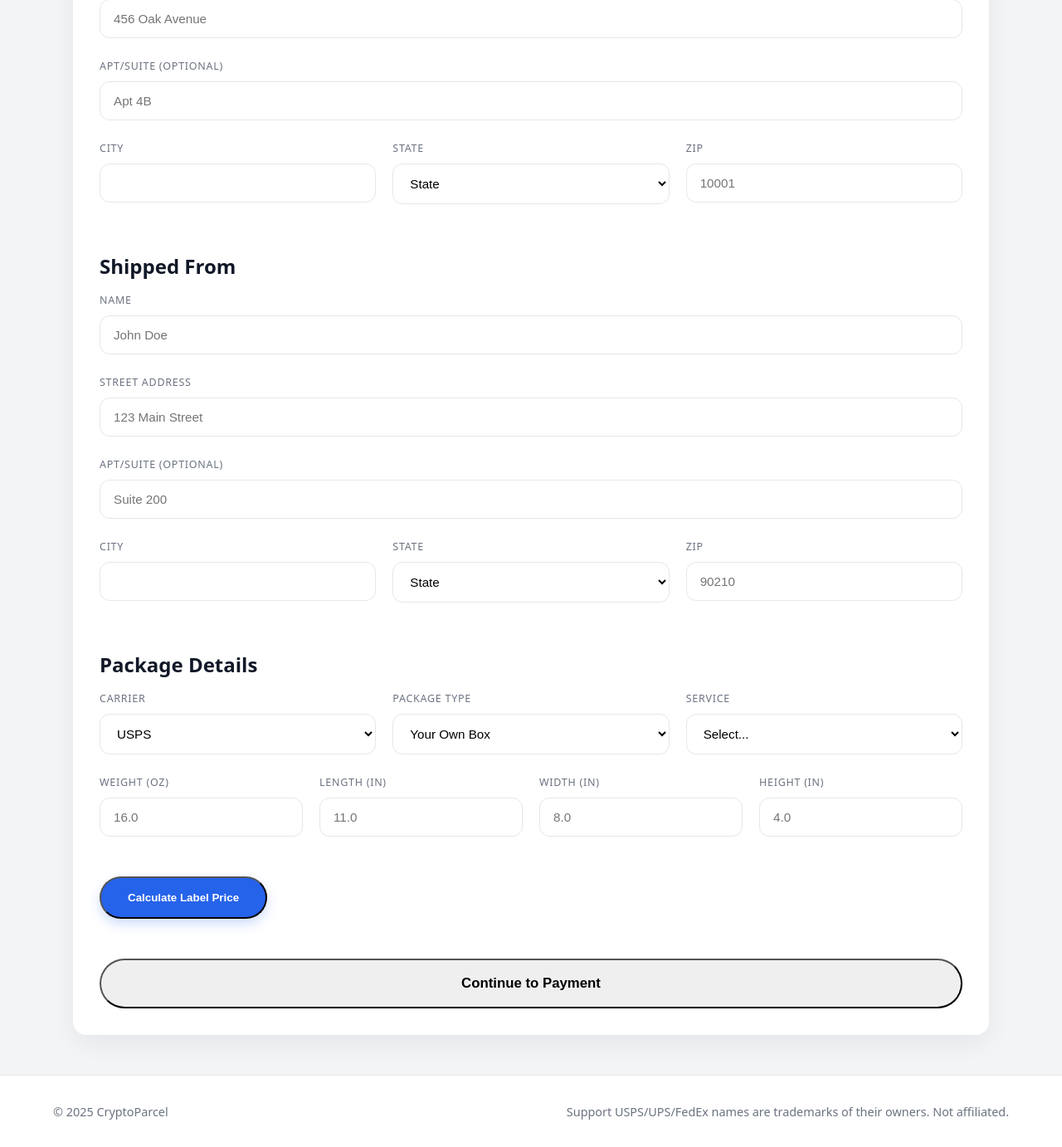
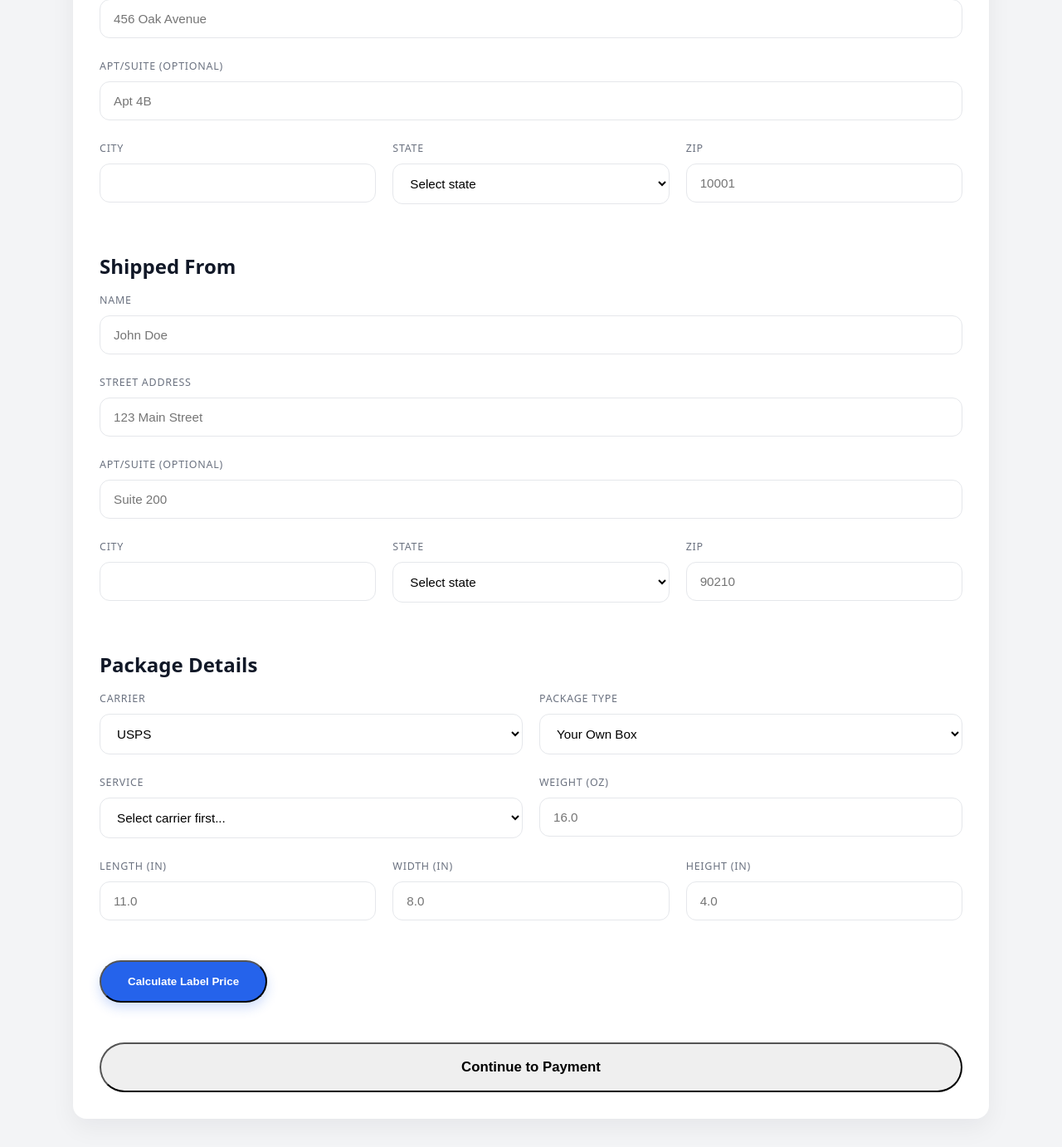
Before and after one commit to cryptoparcel/cryptoparcel_finish, a Flask app: page /create-label in a window 1280 px wide. Shown: the part 421-1803 px from the top of the page at 83% size. Before the commit the page ends 1770 px from the top, so only its background shows below. Run offline with Flask 3, Linux system fonts and the light colour scheme; a user stored in the database is signed in.

Commit message:
Update create_label.html

```diff
--- a/templates/create_label.html
+++ b/templates/create_label.html
@@ -28,24 +28,57 @@
         <div class="cp-field-group">
           <label>State</label>
           <select name="to_state" required>
-            <option value="">State</option>
-            <option value="AL">AL</option><option value="AK">AK</option><option value="AZ">AZ</option>
-            <option value="AR">AR</option><option value="CA">CA</option><option value="CO">CO</option>
-            <option value="CT">CT</option><option value="DE">DE</option><option value="FL">FL</option>
-            <option value="GA">GA</option><option value="HI">HI</option><option value="ID">ID</option>
-            <option value="IL">IL</option><option value="IN">IN</option><option value="IA">IA</option>
-            <option value="KS">KS</option><option value="KY">KY</option><option value="LA">LA</option>
-            <option value="ME">ME</option><option value="MD">MD</option><option value="MA">MA</option>
-            <option value="MI">MI</option><option value="MN">MN</option><option value="MS">MS</option>
-            <option value="MO">MO</option><option value="MT">MT</option><option value="NE">NE</option>
-            <option value="NV">NV</option><option value="NH">NH</option><option value="NJ">NJ</option>
-            <option value="NM">NM</option><option value="NY">NY</option><option value="NC">NC</option>
-            <option value="ND">ND</option><option value="OH">OH</option><option value="OK">OK</option>
-            <option value="OR">OR</option><option value="PA">PA</option><option value="RI">RI</option>
-            <option value="SC">SC</option><option value="SD">SD</option><option value="TN">TN</option>
-            <option value="TX">TX</option><option value="UT">UT</option><option value="VT">VT</option>
-            <option value="VA">VA</option><option value="WA">WA</option><option value="WV">WV</option>
-            <option value="WI">WI</option><option value="WY">WY</option>
+            <option value="">Select state</option>
+            <option value="AL">Alabama</option>
+            <option value="AK">Alaska</option>
+            <option value="AZ">Arizona</option>
+            <option value="AR">Arkansas</option>
+            <option value="CA">California</option>
+            <option value="CO">Colorado</option>
+            <option value="CT">Connecticut</option>
+            <option value="DE">Delaware</option>
+            <option value="FL">Florida</option>
+            <option value="GA">Georgia</option>
+            <option value="HI">Hawaii</option>
+            <option value="ID">Idaho</option>
+            <option value="IL">Illinois</option>
+            <option value="IN">Indiana</option>
+            <option value="IA">Iowa</option>
+            <option value="KS">Kansas</option>
+            <option value="KY">Kentucky</option>
+            <option value="LA">Louisiana</option>
+            <option value="ME">Maine</option>
+            <option value="MD">Maryland</option>
+            <option value="MA">Massachusetts</option>
+            <option value="MI">Michigan</option>
+            <option value="MN">Minnesota</option>
+            <option value="MS">Mississippi</option>
+            <option value="MO">Missouri</option>
+            <option value="MT">Montana</option>
+            <option value="NE">Nebraska</option>
+            <option value="NV">Nevada</option>
+            <option value="NH">New Hampshire</option>
+            <option value="NJ">New Jersey</option>
+            <option value="NM">New Mexico</option>
+            <option value="NY">New York</option>
+            <option value="NC">North Carolina</option>
+            <option value="ND">North Dakota</option>
+            <option value="OH">Ohio</option>
+            <option value="OK">Oklahoma</option>
+            <option value="OR">Oregon</option>
+            <option value="PA">Pennsylvania</option>
+            <option value="RI">Rhode Island</option>
+            <option value="SC">South Carolina</option>
+            <option value="SD">South Dakota</option>
+            <option value="TN">Tennessee</option>
+            <option value="TX">Texas</option>
+            <option value="UT">Utah</option>
+            <option value="VT">Vermont</option>
+            <option value="VA">Virginia</option>
+            <option value="WA">Washington</option>
+            <option value="WV">West Virginia</option>
+            <option value="WI">Wisconsin</option>
+            <option value="WY">Wyoming</option>
           </select>
         </div>
         <div class="cp-field-group">
@@ -76,9 +109,57 @@
         <div class="cp-field-group">
           <label>State</label>
           <select name="from_state" required>
-            <option value="">State</option>
-            <!-- Same state list -->
-            <option value="WY">WY</option>
+            <option value="">Select state</option>
+            <option value="AL">Alabama</option>
+            <option value="AK">Alaska</option>
+            <option value="AZ">Arizona</option>
+            <option value="AR">Arkansas</option>
+            <option value="CA">California</option>
+            <option value="CO">Colorado</option>
+            <option value="CT">Connecticut</option>
+            <option value="DE">Delaware</option>
+            <option value="FL">Florida</option>
+            <option value="GA">Georgia</option>
+            <option value="HI">Hawaii</option>
+            <option value="ID">Idaho</option>
+            <option value="IL">Illinois</option>
+            <option value="IN">Indiana</option>
+            <option value="IA">Iowa</option>
+            <option value="KS">Kansas</option>
+            <option value="KY">Kentucky</option>
+            <option value="LA">Louisiana</option>
+            <option value="ME">Maine</option>
+            <option value="MD">Maryland</option>
+            <option value="MA">Massachusetts</option>
+            <option value="MI">Michigan</option>
+            <option value="MN">Minnesota</option>
+            <option value="MS">Mississippi</option>
+            <option value="MO">Missouri</option>
+            <option value="MT">Montana</option>
+            <option value="NE">Nebraska</option>
+            <option value="NV">Nevada</option>
+            <option value="NH">New Hampshire</option>
+            <option value="NJ">New Jersey</option>
+            <option value="NM">New Mexico</option>
+            <option value="NY">New York</option>
+            <option value="NC">North Carolina</option>
+            <option value="ND">North Dakota</option>
+            <option value="OH">Ohio</option>
+            <option value="OK">Oklahoma</option>
+            <option value="OR">Oregon</option>
+            <option value="PA">Pennsylvania</option>
+            <option value="RI">Rhode Island</option>
+            <option value="SC">South Carolina</option>
+            <option value="SD">South Dakota</option>
+            <option value="TN">Tennessee</option>
+            <option value="TX">Texas</option>
+            <option value="UT">Utah</option>
+            <option value="VT">Vermont</option>
+            <option value="VA">Virginia</option>
+            <option value="WA">Washington</option>
+            <option value="WV">West Virginia</option>
+            <option value="WI">Wisconsin</option>
+            <option value="WY">Wyoming</option>
           </select>
         </div>
         <div class="cp-field-group">
@@ -109,40 +190,28 @@
             <option value="usps_flat_envelope">USPS Flat Rate Envelope</option>
             <option value="ups_express_box">UPS Express Box</option>
             <option value="ups_express_tube">UPS Express Tube</option>
-            <option value="fedex_box_small">FedEx Small Box</option>
-            <option value="fedex_box_medium">FedEx Medium Box</option>
+            <option value="fedex_small_box">FedEx Small Box</option>
+            <option value="fedex_medium_box">FedEx Medium Box</option>
             <option value="fedex_envelope">FedEx Envelope</option>
             <option value="fedex_tube">FedEx Tube</option>
-          </select>
-        </div>
-        <div class="cp-field-group">
-          <label>Service</label>
-          <select name="service" id="service">
-            <option value="">Select...</option>
-            <optgroup label="USPS">
-              <option value="USPS Ground Advantage">Ground Advantage</option>
-              <option value="USPS Priority Mail">Priority Mail</option>
-              <option value="USPS Priority Mail Express">Priority Mail Express</option>
-            </optgroup>
-            <optgroup label="UPS">
-              <option value="UPS Ground">Ground</option>
-              <option value="UPS 2nd Day Air">2nd Day Air</option>
-              <option value="UPS Next Day Air">Next Day Air</option>
-            </optgroup>
-            <optgroup label="FedEx">
-              <option value="FedEx Ground">Ground</option>
-              <option value="FedEx 2Day">2Day</option>
-              <option value="FedEx Overnight">Overnight</option>
-            </optgroup>
           </select>
         </div>
       </div>
 
       <div class="cp-field-grid">
         <div class="cp-field-group">
+          <label>Service</label>
+          <select name="service" id="service" required>
+            <option value="">Select carrier first...</option>
+          </select>
+        </div>
+        <div class="cp-field-group">
           <label>Weight (oz)</label>
           <input type="number" step="0.1" id="weight_oz" required placeholder="16.0">
         </div>
+      </div>
+
+      <div class="cp-field-grid">
         <div class="cp-field-group">
           <label>Length (in)</label>
           <input type="number" step="0.1" id="length_in" placeholder="11.0">
@@ -157,12 +226,10 @@
         </div>
       </div>
 
-      <!-- Calculate Button -->
       <button type="button" id="calc-btn" class="cp-btn-primary" style="margin: 24px 0;">
         Calculate Label Price
       </button>
 
-      <!-- Summary (hidden until calculated) -->
       <div id="summary-box" style="display:none; padding: 20px; background: var(--cp-surface-soft); border-radius: var(--cp-radius-card); text-align: center;">
         <h2 style="margin: 0 0 12px;">Estimated Label Price</h2>
         <p style="font-size: 1.8rem; margin: 0; color: var(--cp-accent);">
@@ -182,19 +249,51 @@
 
 <script>
   (function() {
+    const carrierSelect = document.getElementById('carrier');
+    const serviceSelect = document.getElementById('service');
     const calcBtn = document.getElementById('calc-btn');
     const summary = document.getElementById('summary-box');
     const usdEl = document.getElementById('price-usd');
     const btcEl = document.getElementById('price-btc');
-    const service = document.getElementById('service');
     const weightOz = document.getElementById('weight_oz');
+
+    const services = {
+      USPS: [
+        "USPS Ground Advantage",
+        "USPS Priority Mail",
+        "USPS Priority Mail Express"
+      ],
+      UPS: [
+        "UPS Ground",
+        "UPS 2nd Day Air",
+        "UPS Next Day Air"
+      ],
+      FedEx: [
+        "FedEx Ground",
+        "FedEx 2Day",
+        "FedEx Overnight"
+      ]
+    };
+
+    carrierSelect.addEventListener('change', () => {
+      const carrier = carrierSelect.value;
+      serviceSelect.innerHTML = '<option value="">Select service...</option>';
+      if (services[carrier]) {
+        services[carrier].forEach(s => {
+          const opt = document.createElement('option');
+          opt.value = s;
+          opt.textContent = s;
+          serviceSelect.appendChild(opt);
+        });
+      }
+    });
 
     calcBtn.addEventListener('click', () => {
       const w = parseFloat(weightOz.value) || 0;
-      const s = service.value || '';
+      const s = serviceSelect.value || '';
 
       if (!s || w <= 0) {
-        alert("Please select a service and enter weight");
+        alert("Please select carrier, service, and enter weight");
         return;
       }
 
```
